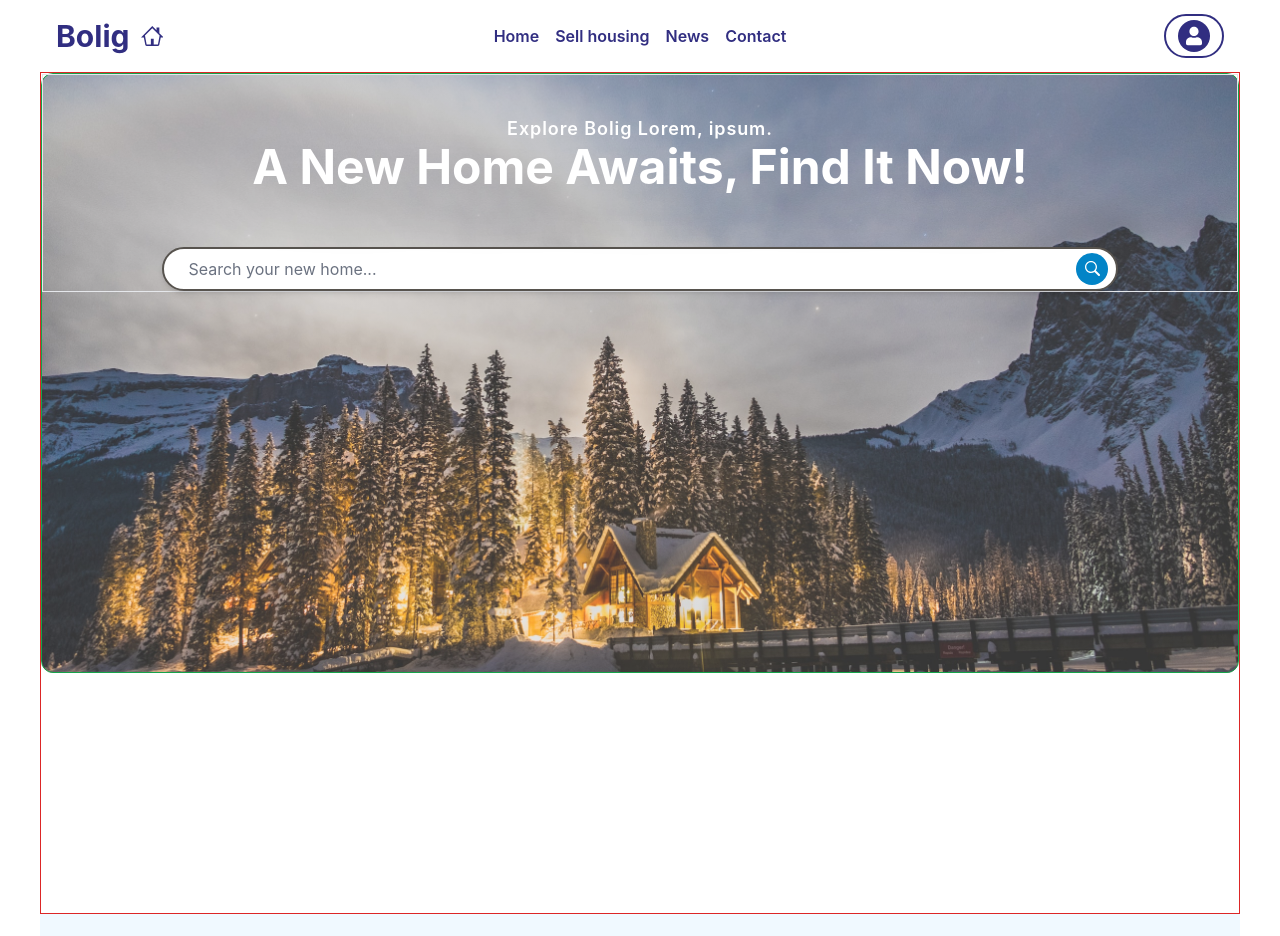
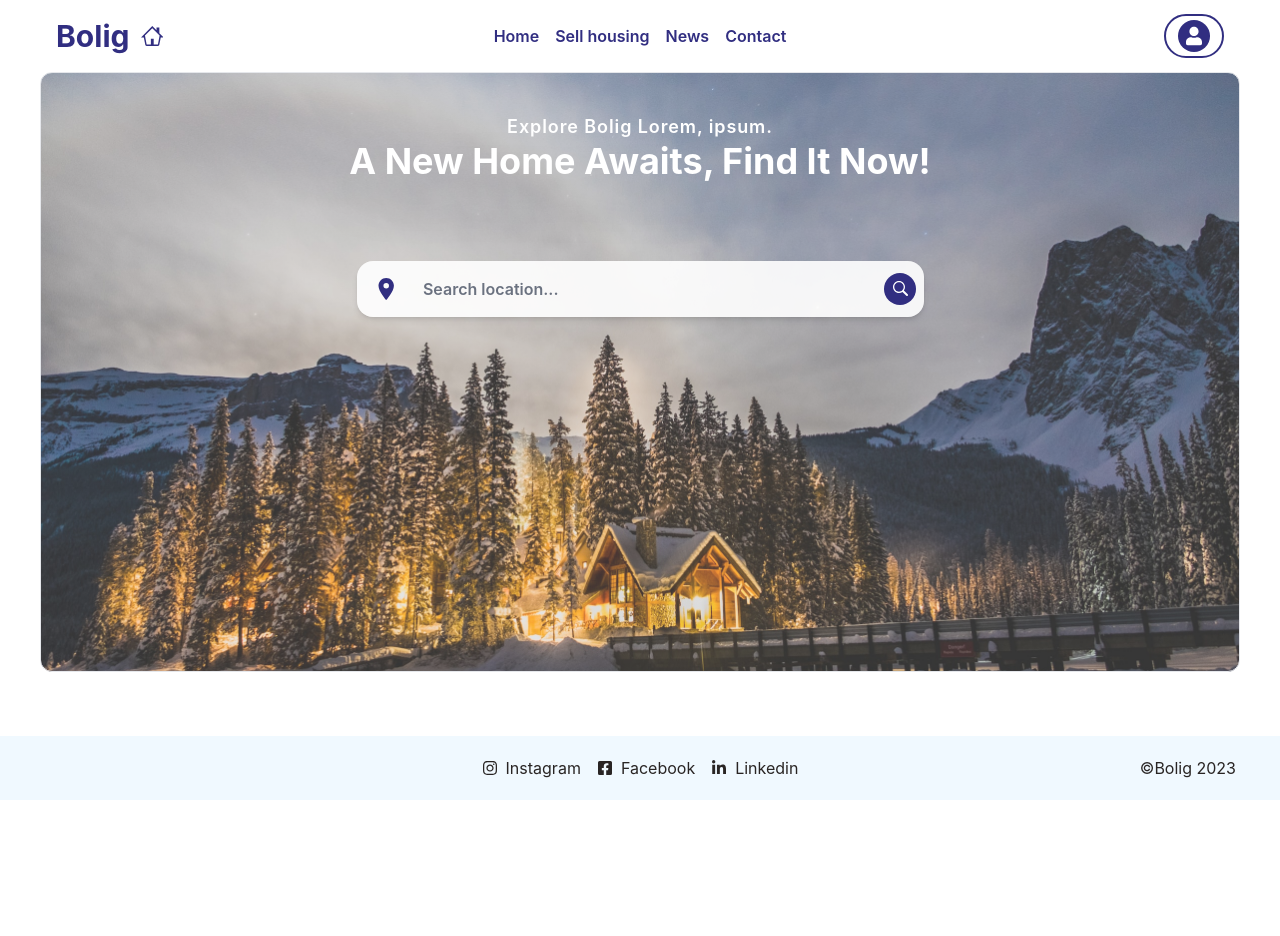
Before and after one commit to MaxAndreasLundin/bolig-web, a Next.js app: page / in a window 1280 px wide. Shown: the top 936 px of the page. After the commit the page ends 800 px from the top, so only its background shows below. Built offline with nearby package versions, Linux system fonts and the light colour scheme.

Commit message:
Add more styling and new colors to search form

```diff
--- a/app/globals.css
+++ b/app/globals.css
@@ -12,6 +12,7 @@ body {
 
   background-color: white;
   min-height: 100vh;
+  width: 100vw;
   display: flex;
   flex-direction: column;
   align-items: center;
--- a/app/page.tsx
+++ b/app/page.tsx
@@ -4,56 +4,25 @@ import SearchBar from '../components/searchBar/SearchBar';
 
 export default function Home() {
   return (
-    <div className="flex h-[100vh] w-full max-w-[1200px] flex-1 flex-col items-center overflow-y-auto border border-red-600 text-white">
+    <div className="flex h-[100vh] w-full max-w-[1200px] flex-1 flex-col items-center overflow-y-auto text-white">
       <div
-        className="h-[600px] w-full rounded-xl border border-green-600 bg-cover bg-center bg-no-repeat"
+        className="h-[600px] w-full rounded-xl border bg-cover bg-center bg-no-repeat"
         style={{
           backgroundImage: `linear-gradient(rgba(255, 255, 255, 0.2), rgba(255, 255, 255, 0.2)), url(/houseWinter.jpg)`,
         }}
       >
-          {/* <div className="absolute z-10 inset-0 bg-white bg-opacity-20"></div> */}
 
-          <div className="flex flex-col items-center justify-center pt-10 border">
+      <div className="flex flex-col items-center justify-center pt-10">
         <p className='text-lg font-semibold tracking-wider'>Explore Bolig Lorem, ipsum.</p>
-            <p className="text-3xl font-semibold md:font-bold drop-shadow-2xl md:text-5xl mb-14">
+        <p className="text-3xl font-semibold md:font-bold drop-shadow-2xl md:text-4xl mb-20">
           A New Home Awaits, Find It Now!
         </p>
         <SearchBar />
 
         {/* <GetListOfAllResidence /> */}
       </div>
-        {/* <Image src={bgImg} alt="house" priority={true} /> */}
 
       </div>
-      <p>
-        Lorem, ipsum dolor sit amet consectetur adipisicing elit. Quasi totam
-        commodi sit eveniet soluta impedit illo officiis adipisci suscipit,
-        delectus expedita ducimus enim inventore modi repellendus dolores
-        perspiciatis, provident rerum autem aut. Veritatis illum ut quo officia
-        repellat praesentium, cum, veniam dolorum, esse distinctio eveniet
-        facilis! Aliquid, odit blanditiis quam consequatur libero hic, in
-        adipisci dicta odio dolore earum nemo officia voluptatem unde eveniet
-        autem eligendi? Obcaecati delectus provident velit beatae, impedit
-        dolorum voluptatem maxime unde temporibus, deserunt, voluptatum illo? A
-        dolorum sunt dolores odio reiciendis dicta temporibus optio quis.
-        Aperiam ipsam omnis nam aliquid laborum iste sunt a nihil?
-      </p>
-      <p>
-        Lorem, ipsum dolor sit amet consectetur adipisicing elit. Quasi totam
-        commodi sit eveniet soluta impedit illo officiis adipisci suscipit,
-        delectus expedita ducimus enim inventore modi repellendus dolores
-        perspiciatis, provident rerum autem aut. Veritatis illum ut quo officia
-        repellat praesentium, cum, veniam dolorum, esse distinctio eveniet
-        facilis! Aliquid, odit blanditiis quam consequatur libero hic, in
-        adipisci dicta odio dolore earum nemo officia voluptatem unde eveniet
-        autem eligendi? Obcaecati delectus provident velit beatae, impedit
-        dolorum voluptatem maxime unde temporibus, deserunt, voluptatum illo? A
-        dolorum sunt dolores odio reiciendis dicta temporibus optio quis.
-        Aperiam ipsam omnis nam aliquid laborum iste sunt a nihil?
-      </p>
-      {/* <div className="relative flex w-full flex-1 flex-col items-center justify-between bg-white">
-
-      </div> */}
     </div>
   );
 }
--- a/components/Navbar.tsx
+++ b/components/Navbar.tsx
@@ -15,7 +15,7 @@ const Navbar = () => {
 
   return (
     <>
-      <header className="sticky top-0 z-50 w-full grid grid-cols-4 bg-white p-1 px-2 sm:p-2 text-indigo-900">
+      <header className="sticky top-0 z-50 w-full max-w-[1200px] grid grid-cols-4 bg-white p-1 px-2 sm:p-2 text-indigo-900">
         {/*left*/}
         <div className="relative flex items-center h-14">
           <Link href={"/"} className="flex justify-center items-center gap-1">
@@ -59,7 +59,7 @@ const Navbar = () => {
       <div
         className={
           click
-            ? "fixed right-0 top-0 h-full w-full sm:w-[40%] md:w-[30%] lg:w-[20%] bg-white opacity-90 duration-500 ease-in z-20 md:hidden"
+            ? "fixed right-0 top-0 h-full w-full sm:w-[40%] md:w-[30%] lg:w-[20%] bg-white duration-500 ease-in z-20 md:hidden"
             : "fixed -right-full top-0 h-full w-full sm:w-[40%] md:w-[30%] lg:w-[20%] duration-500 ease-out z-20"
         }
       >
--- a/components/searchBar/SearchBar.tsx
+++ b/components/searchBar/SearchBar.tsx
@@ -1,6 +1,7 @@
-import React, { ChangeEvent, useState } from "react";
-import { GoSearch } from "react-icons/go";
-import SearchForm from "./SearchForm";
+import React, { ChangeEvent, useState } from 'react';
+import { GoSearch } from 'react-icons/go';
+import { MdLocationOn } from 'react-icons/md';
+import SearchForm from './SearchForm';
 
 export interface SearchDataProps {
   /* typeOfResidence: string[]; */
@@ -27,7 +28,7 @@ export interface SearchDataProps {
 }
 
 const SearchBar = () => {
-  const [searchLocationInput, setSearchLocationInput] = useState("");
+  const [searchLocationInput, setSearchLocationInput] = useState('');
 
   const handleSearchInput = (e: ChangeEvent<HTMLInputElement>) => {
     setSearchLocationInput(e.target.value);
@@ -38,18 +39,18 @@ const SearchBar = () => {
       ...searchData,
       location: searchLocationInput,
     };
-    console.log("New Search:", EstateFilter);
+    console.log('New Search:', EstateFilter);
 
-    const token = localStorage.getItem("token");
+    const token = localStorage.getItem('token');
     if (!token) {
-      alert("Please log in to search for apartment");
+      alert('Please log in to search for apartment');
       return;
     }
     try {
-      const response = await fetch("http://localhost:3333/estates/category", {
-        method: "POST",
+      const response = await fetch('http://localhost:3333/estates/category', {
+        method: 'POST',
         headers: {
-          "Content-Type": "application/json",
+          'Content-Type': 'application/json',
           Authorization: `Bearer ${token}`,
         },
         body: JSON.stringify(EstateFilter),
@@ -58,34 +59,38 @@ const SearchBar = () => {
       const result = await response.json();
 
       if (result.length > 0) {
-        localStorage.setItem("searchResult", JSON.stringify(result));
-        window.location.href = "/residenceForSale";
-        console.log("result", result);
+        localStorage.setItem('searchResult', JSON.stringify(result));
+        window.location.href = '/residenceForSale';
+        console.log('result', result);
       } else {
-        alert("Your search could not be found...");
+        alert('Your search could not be found...');
       }
     } catch (error) {
-      alert("fetch backend failed");
-      console.log("fetch backend failed", error);
+      alert('fetch backend failed');
+      console.log('fetch backend failed', error);
     }
   };
 
   return (
-    <div className="flex w-full flex-col items-center justify-center">
-      <div className="flex items-center justify-center rounded-full border-2 border-stone-600 bg-white md:w-[80%] md:shadow-md">
-        <input
-          type="text"
-          value={searchLocationInput}
-          onChange={handleSearchInput}
-          placeholder="Search your new home..."
-          className="flex-grow rounded-2xl border-none bg-transparent  p-2 text-sm text-gray-600 outline-none placeholder:text-xs sm:px-6 sm:text-base placeholder:sm:text-base"
-        />
-        <div className="rounded-full bg-sky-600 md:mx-2">
-          <GoSearch className="m-1 hidden h-6 w-6 items-center justify-center p-1 text-2xl text-white md:flex " />
+    <div className="flex w-full sm:w-[70%] md:w-[60%] lg:w-[50%] flex-col items-center justify-center px-4">
+      <div className="flex w-full flex-col items-center justify-center rounded-2xl bg-white lg:bg-opacity-90 md:shadow-md border-indigo-900 shadow-2xl">
+        <div className="flex w-full items-center justify-center">
+          <MdLocationOn className='h-8 w-8 text-indigo-900 ml-4'/>
+          <input
+            type="text"
+            value={searchLocationInput}
+            onChange={handleSearchInput}
+            placeholder="Search location..."
+            className="w-full flex-grow rounded-2xl border-none bg-transparent p-4 text-indigo-900 placeholder:font-semibold sm:px-6 sm:text-base placeholder:sm:text-base"
+          />
+          <div className="mr-4 flex h-full transform items-center justify-center rounded-full bg-indigo-900 duration-300 hover:scale-105 hover:cursor-pointer md:mx-2">
+            <GoSearch className="m-1 flex h-6 w-6 items-center justify-center p-1 text-2xl text-white " />
+          </div>
         </div>
+          {searchLocationInput &&
+          <SearchForm onSearchForm={getFormData} />
+        }
       </div>
-
-      {searchLocationInput && <SearchForm onSearchForm={getFormData} />}
     </div>
   );
 };
```
Also changed, not shown: components/searchBar/SearchForm.tsx (+26 -17 lines), components/searchBar/searchFormElement/TypeOfResidence.tsx (+90 -73 lines). Lines whose indentation alone changed are shown as unchanged.
